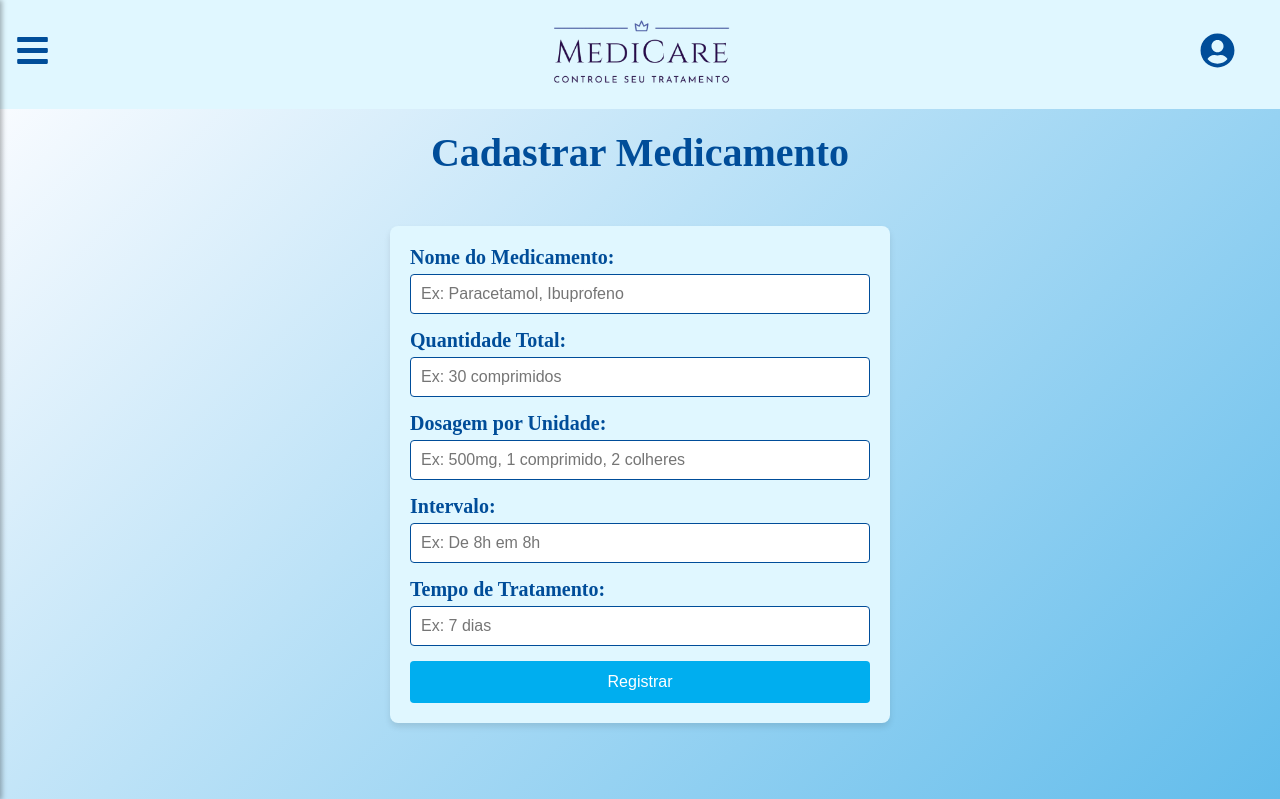
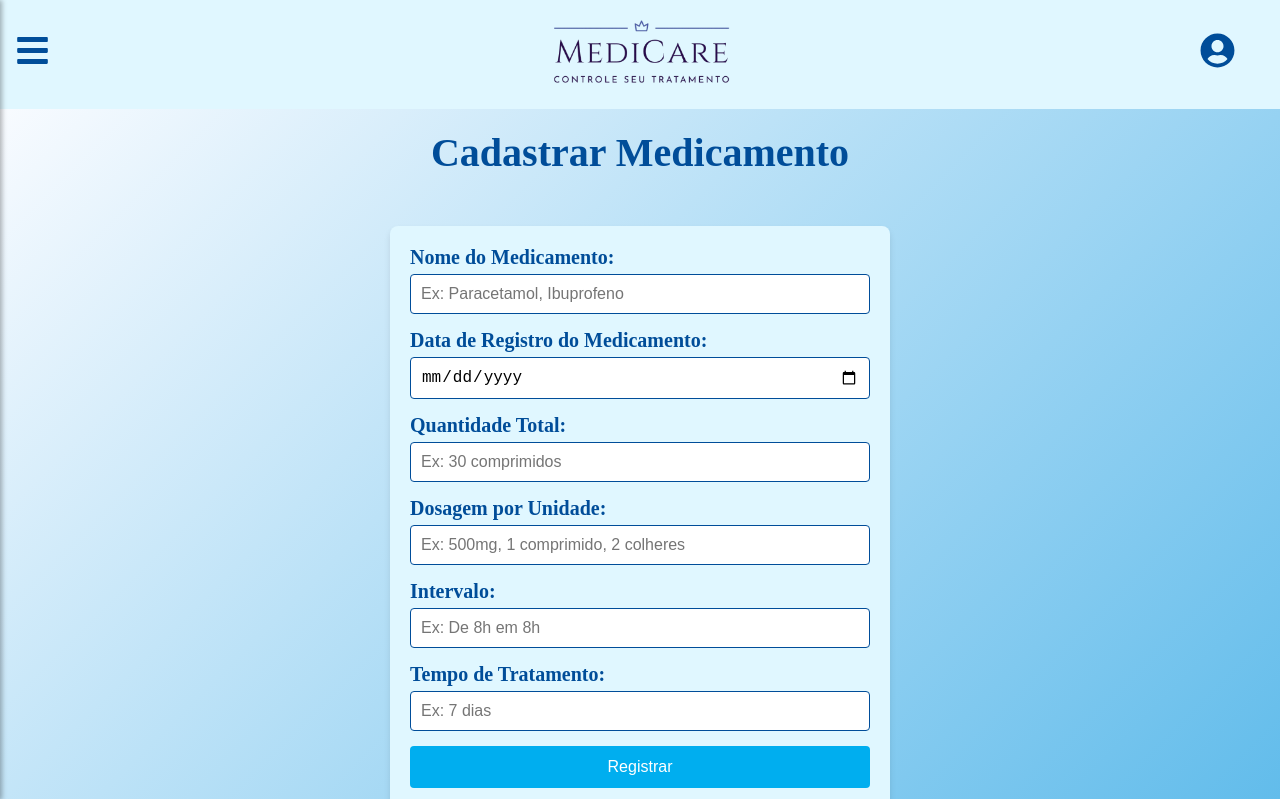
Before and after one commit to Raquel212/MediCareFrontEnd, a React (Vite) app: page /cadastrarmedicamento in a window 1280 px wide. Shown: the top 799 px of the page. Built offline with nearby package versions, Linux system fonts and the light colour scheme.

Commit message:
Update index.jsx Cadastrar Medicamento

```diff
--- a/src/pages/CadastrarMedicamento/index.jsx
+++ b/src/pages/CadastrarMedicamento/index.jsx
@@ -29,6 +29,8 @@ function CadastrarMedicamento() {
   const handleSubmit = (e) => {
     e.preventDefault();
 
+    console.log(form.dataDeRegistro);
+
     api
       .post("/medicamento", {
         nome: form.nome,
@@ -36,6 +38,7 @@ function CadastrarMedicamento() {
         dosagem: form.dosagem,
         horario: form.horarios,
         tempoDeTratamento: form.tempoDeTratamento,
+        dataRegistro: form.dataDeRegistro,
       })
       .then((response) => {
         console.log(response.data);
@@ -76,6 +79,28 @@ function CadastrarMedicamento() {
               required
             />
           </label>
+
+          <label>
+            Data de Registro do Medicamento:
+            <input
+              type="date"
+              name="dataDeRegistro"
+              value={
+                form.dataDeRegistro
+                  ? form.dataDeRegistro.split("/").reverse().join("-")
+                  : ""
+              }
+              onChange={(e) => {
+                const dataFormatada = e.target.value
+                  .split("-")
+                  .reverse()
+                  .join("/");
+                setForm({ ...form, dataDeRegistro: dataFormatada });
+              }}
+              required
+            />
+          </label>
+
           <label>
             Quantidade Total:
             <input
```
